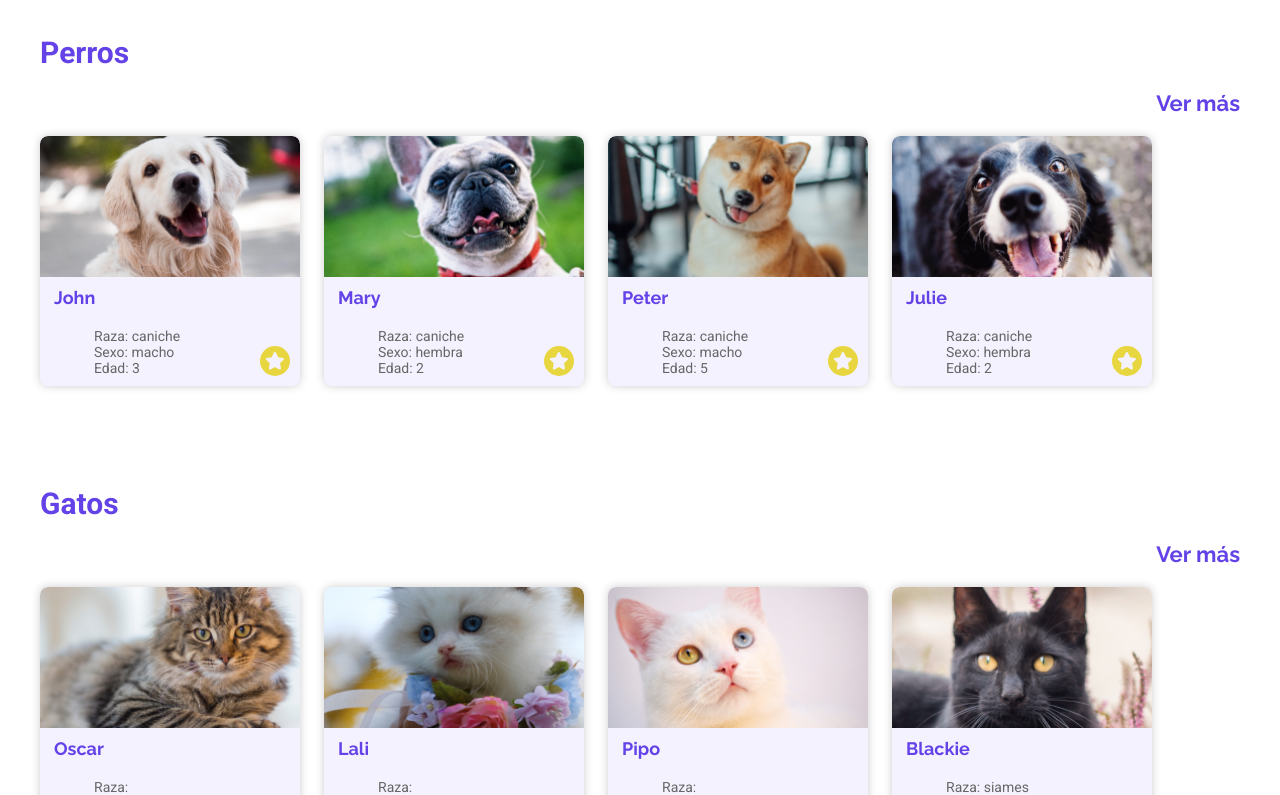
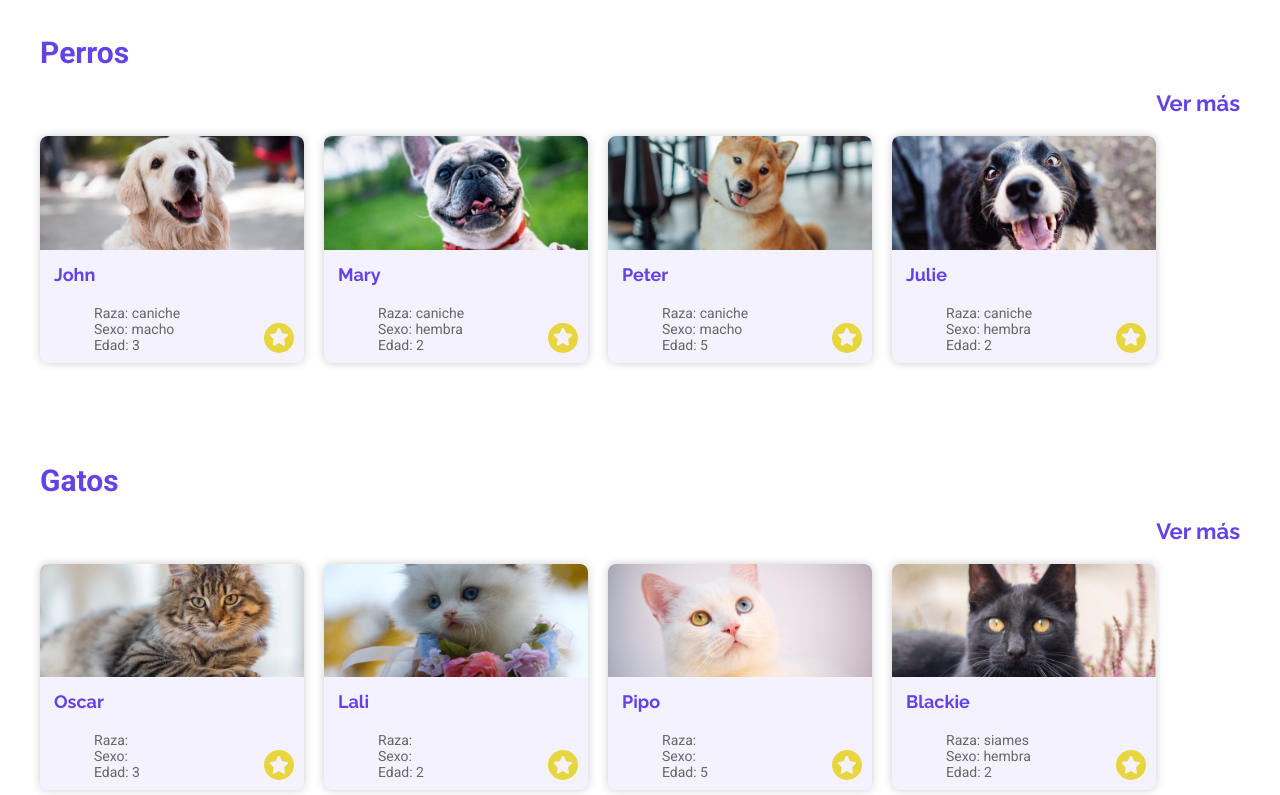
Before and after one commit to No-Country/C7-06-Front, a React (Create React App) app: page / in a window 1280 px wide. Shown: the part 860-1655 px from the top of the page. Built offline with nearby package versions, Linux system fonts and the light colour scheme.

Commit message:
PNC-70 fix card style bugs

```diff
--- a/src/components/Animals/Animals.module.sass
+++ b/src/components/Animals/Animals.module.sass
@@ -23,7 +23,9 @@
         display: flex
         flex-wrap: wrap
         gap: 20px
-        justify-content: flex-start
+        justify-content: center
+        @include mq(medium)
+            justify-content: flex-start
 
 
 @media screen and (max-width: 850px)
--- a/src/components/Card/Card.module.sass
+++ b/src/components/Card/Card.module.sass
@@ -2,46 +2,42 @@
 
 .card
     display: flex
-    flex-direction: column
-    align-items: center
+    flex-direction: row nowrap
     justify-content: center
-    width: clamp(325px, 22%, 50%)
     background-color: $background-light
     border-radius: 8px
     box-shadow: 0 0 10px rgba(0, 0, 0, 0.2)
     transition: all 0.3s ease
     flex-grow: 1
+    min-height: 130px
     &:hover
         transform: scale(1.02)
     @include mq("medium")
-        height: 250px
+        //height: 250px
+        align-items: center
         flex-direction: column
         align-items: center
         justify-content: center
-    @include mq("large")
-        width: clamp(260px, 22%, 50%)
+        min-width: 20%
+
     &__img
-        width: 60%
+        //width: 60%
         min-width: 140px
-        overflow: hidden
         border-radius: 8px 0 0 8px
         @include mq("medium")
             width: 100%
             height: 100%
             object-fit: cover
             border-radius: 8px 8px 0 0
-            overflow: hidden
         img
-            position: relative
-            left: -50%
             object-fit: cover
+            object-position: center
             border-radius: 8px 0 0 8px
+            height: 100%
+            width: 100%
             @include mq("medium")
-                left: 0
                 border-radius: 8px 8px 0 0
-                width: 100%
-                height: 100%
-                object-fit: cover
+
     &__content
         width: 100%
         position: relative
@@ -84,4 +80,6 @@
 .cardLink
     text-decoration: none
     color: $main-color
-    width: clamp(260px, 22%, 50%)
+    width: 90%
+    @include mq(medium)
+        width: clamp(260px, 22%, 50%)
--- a/src/components/NavbarMenu/NavbarMenu.module.sass
+++ b/src/components/NavbarMenu/NavbarMenu.module.sass
@@ -1,77 +1,81 @@
 @use '../../sass/variables' as *
 
 .menu
-    display: flex
-    justify-content: center
-    align-items: center
-    margin: 0
-    font-family: $secondary-font
-    z-index: 2
-    ul
-        display: flex
-        justify-content: space-between
-        align-items: center
-        list-style: none
-        .search
-            margin-left: 3rem
-            padding: 5px 7px
-            width: 20px
-            height: 20px
-            border-radius: 50%
-            &:hover
-                background-color: #e7e0ff
+	display: flex
+	justify-content: center
+	align-items: center
+	margin: 0
+	font-family: $secondary-font
+	z-index: 2
+	ul
+		display: flex
+		justify-content: space-between
+		align-items: center
+		list-style: none
+		.search
+			margin-left: 3rem
+			padding: 5px 7px
+			width: 20px
+			height: 20px
+			border-radius: 50%
+			&:hover
+				background-color: #e7e0ff
 
-        li
-            margin: 0 1rem
-            a
-                color: $dark-gray
-                font-family: $main-font
-                text-decoration: none
-                &:hover
-                    color: $main-color
+		li
+			margin: 0 1rem
+			a
+				color: $dark-gray
+				font-family: $main-font
+				text-decoration: none
+				&:hover
+						color: $main-color
 
-    .user
-        display: flex
-        justify-content: space-between
-        align-items: center
-        min-width: 5rem
-        margin-left: 2rem
-        padding: 0.5rem
-        text-decoration: none
-        color: $dark-gray
-        &:hover
-            background-color: #e7e0ff
-            border-radius: 5px
-            cursor: pointer
-        span
-            margin-right: 0.5rem
+	.user
+		display: flex
+		justify-content: space-between
+		align-items: center
+		min-width: 5rem
+		margin-left: 2rem
+		padding: 0.5rem
+		text-decoration: none
+		color: $dark-gray
+		&:hover
+			background-color: #e7e0ff
+			border-radius: 5px
+			cursor: pointer
+			span
+				margin-right: 0.5rem
 
 @media screen and (max-width: 850px)
-    .menu
-        display: none
-        flex-flow: column-reverse nowrap
-        justify-content: flex-end
-        align-items: center
-        position: fixed
-        padding-top: 4rem
-        top: 0px
-        right: 0px
-        height: 100%
-        box-shadow: -1px 0px 5px grey
-        width: 0
-        background-color: #f5f2ff
-        z-index: 1
-        transition: all 0.3s ease
-        ul
-            display: flex
-            flex-direction: column
-            align-items: center
-            justify-content: center
-            height: 100%
-            li
-                margin-bottom: 1rem
-                a
-                    letter-spacing: 1px
-                    transition: all 0.3s ease
-                    &:hover
-                        color: $main-color
+	.menu
+		display: none
+		flex-flow: column-reverse nowrap
+		justify-content: flex-end
+		align-items: center
+		position: fixed
+		padding-top: 4rem
+		top: 0px
+		right: 0px
+		height: 100%
+		box-shadow: -1px 0px 5px grey
+		width: 0
+		background-color: #f5f2ff
+		z-index: 1
+		transition: all 0.3s ease
+		ul
+			display: flex
+			flex-direction: column
+			align-items: center
+			justify-content: center
+			height: 100%
+			padding-left: 0
+			@include mq(medium)
+				padding-left: initial
+
+				li
+					margin-bottom: 1rem
+					a
+						letter-spacing: 1px
+						transition: all 0.3s ease
+						&:hover
+							color: $main-color
--- a/src/pages/Layout.jsx
+++ b/src/pages/Layout.jsx
@@ -14,7 +14,7 @@ const Layout = () => {
         <>
           <Navbar />
           <main className={classes.main}>
-            <Outlet />
+            <Outlet className={classes.wrapper} />
           </main>
           <Footer />
         </>
--- a/src/pages/styles/Layout.module.sass
+++ b/src/pages/styles/Layout.module.sass
@@ -11,3 +11,7 @@
   flex-grow: 1
   flex-direction: column
   align-items: center
+
+  & > div
+    max-width: 100vw
+    width: 100%
```
